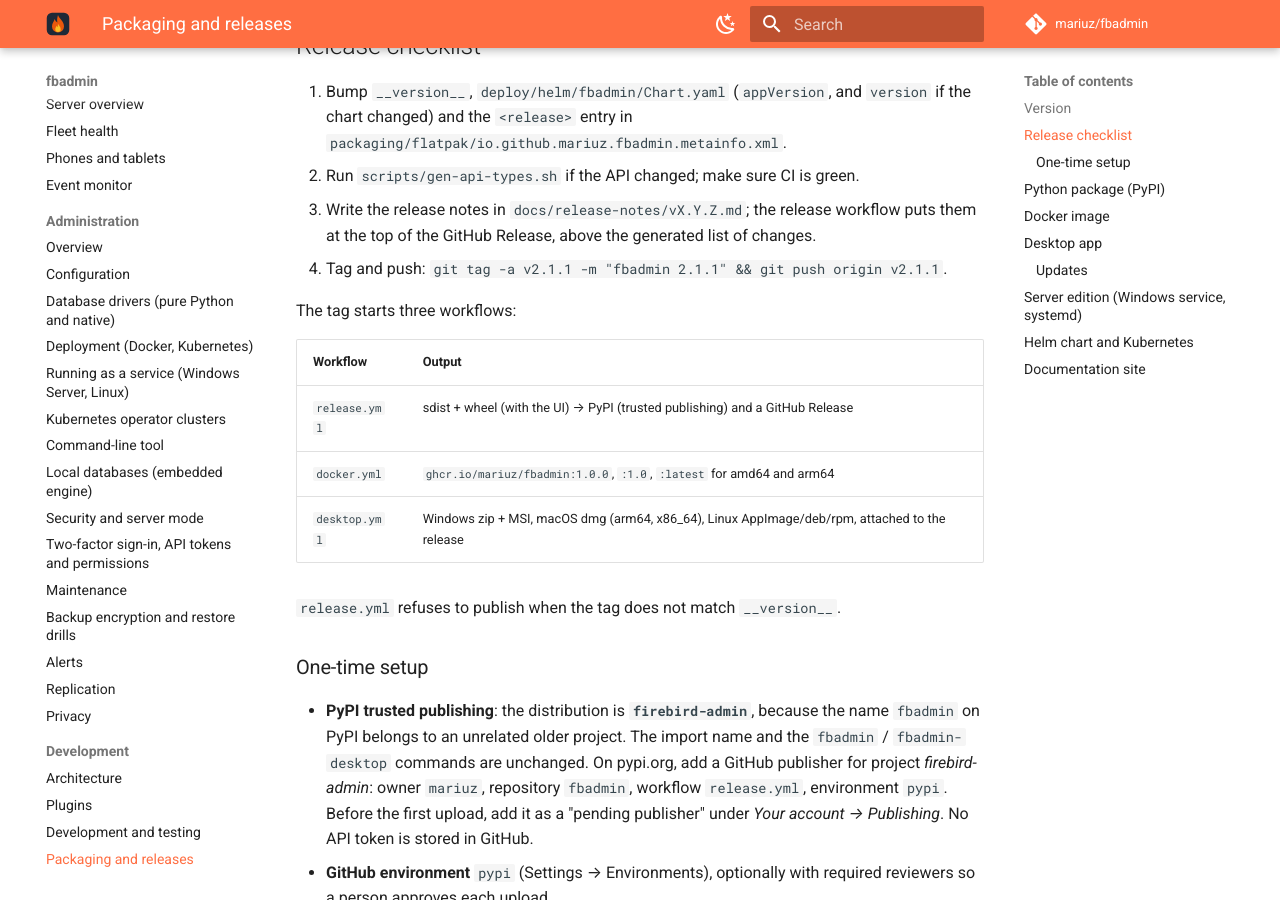
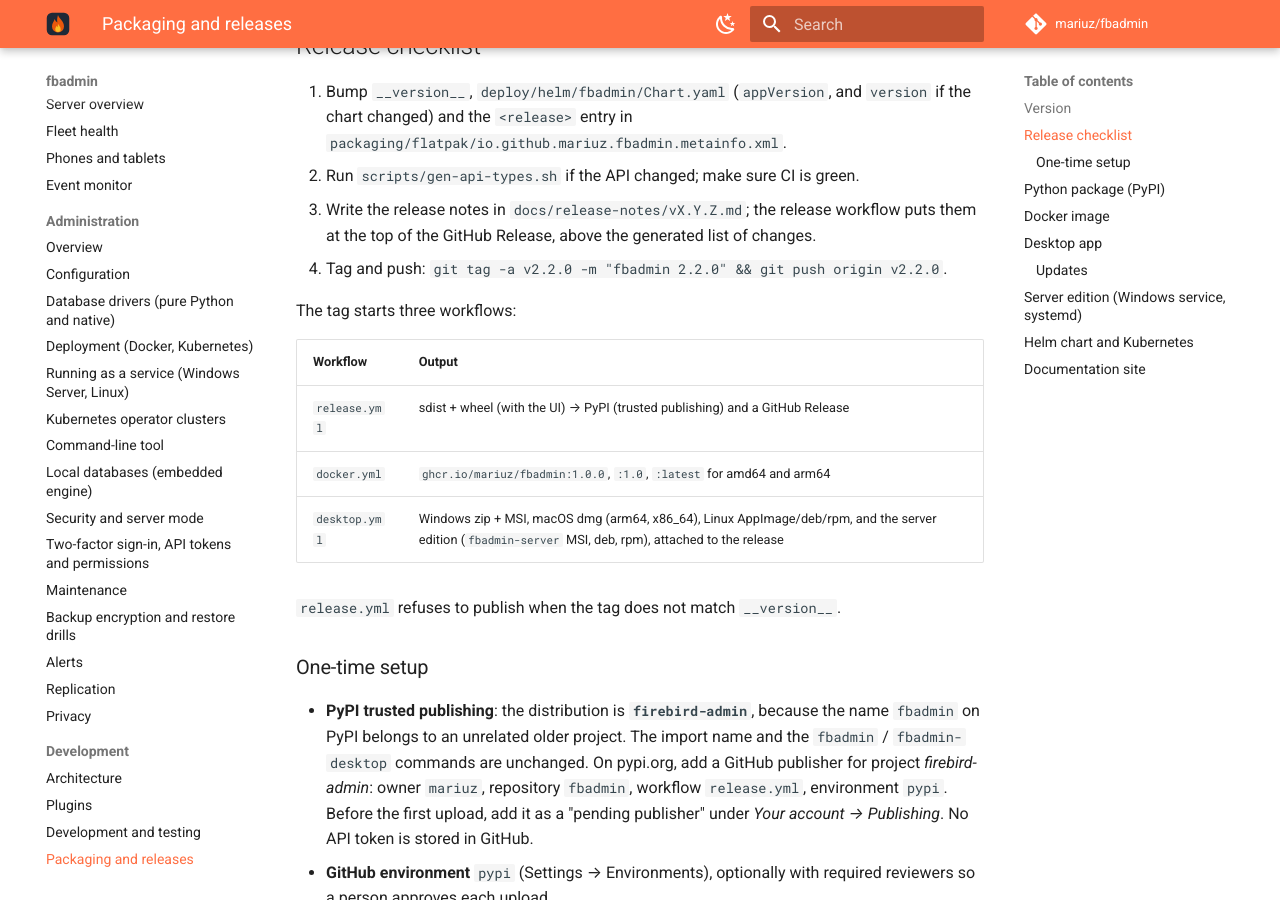
Before and after one commit to mariuz/fbadmin, an MkDocs documentation site: the page built from docs/PACKAGING.md, in a window 1280 px wide and 900 px high, scrolled down 411 px. Built offline with MkDocs 1.6.1 and Material for MkDocs 9.7.7, drawn with Linux system fonts in a browser that asks for light colours; comment, search, counter and statistics services are not loaded; some of the changed text lies outside the part shown.

```diff
--- a/docs/PACKAGING.md
+++ b/docs/PACKAGING.md
@@ -17,7 +17,7 @@ The version lives in one place: `__version__` in `backend/fbadmin/__init__.py`
 2. Run `scripts/gen-api-types.sh` if the API changed; make sure CI is green.
 3. Write the release notes in `docs/release-notes/vX.Y.Z.md`; the release workflow puts them
    at the top of the GitHub Release, above the generated list of changes.
-4. Tag and push: `git tag -a v2.1.1 -m "fbadmin 2.1.1" && git push origin v2.1.1`.
+4. Tag and push: `git tag -a v2.2.0 -m "fbadmin 2.2.0" && git push origin v2.2.0`.
 
 The tag starts three workflows:
 
@@ -25,7 +25,7 @@ The tag starts three workflows:
 |---|---|
 | `release.yml` | sdist + wheel (with the UI) → PyPI (trusted publishing) and a GitHub Release |
 | `docker.yml` | `ghcr.io/mariuz/fbadmin:1.0.0`, `:1.0`, `:latest` for amd64 and arm64 |
-| `desktop.yml` | Windows zip + MSI, macOS dmg (arm64, x86_64), Linux AppImage/deb/rpm, attached to the release |
+| `desktop.yml` | Windows zip + MSI, macOS dmg (arm64, x86_64), Linux AppImage/deb/rpm, and the server edition (`fbadmin-server` MSI, deb, rpm), attached to the release |
 
 `release.yml` refuses to publish when the tag does not match `__version__`.
 
```
Also changed, not shown: other parts of docs/PACKAGING.md (+1 -1 lines), 1 other file.
